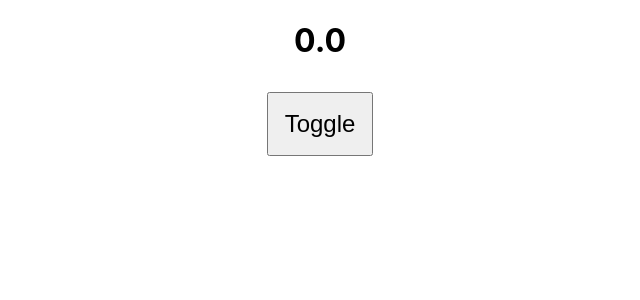
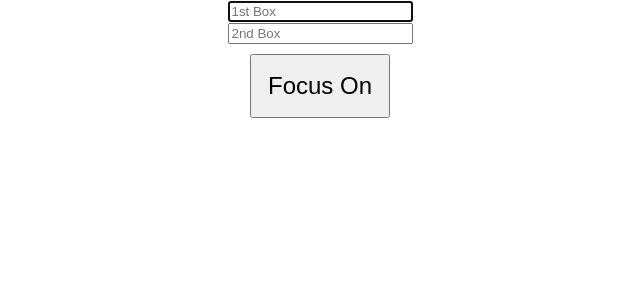
Before and after one commit to Arafat-alim/JS-practice, a React (Create React App) app in the folder ReactJS/project-one/: page / in a window 1280 px wide. Shown: the top 300 px of the page, without its empty margins (320-960 px from the left). Built offline with nearby package versions, Linux system fonts and the light colour scheme.

Commit message:
ref concept added succesfully

```diff
--- a/ReactJS/project-one/src/App.js
+++ b/ReactJS/project-one/src/App.js
@@ -1,10 +1,10 @@
 import "./App.css";
-import UseEffectCondRen16 from "./components/UseEffectCondRen16";
+import RefsFuncComp19 from "./components/RefsFuncComp19";
 
 function App() {
   return (
     <div className="App">
-      <UseEffectCondRen16 />
+      <RefsFuncComp19 />
     </div>
   );
 }
--- /dev/null
+++ b/ReactJS/project-one/src/components/RefsFuncComp19.js
@@ -0,0 +1,19 @@
+import React, { useRef, useEffect } from "react";
+
+function RefsFuncComp19() {
+  const textOne = useRef(null); //object
+  const textTwo = useRef(null); //objct
+  // ! useEffect is for lifecycle - here mounting phase
+  useEffect(() => textOne.current.focus());
+  return (
+    <div>
+      <input type="text" placeholder="1st Box" ref={textOne} />
+      <br />
+      <input type="text" placeholder="2nd Box" ref={textTwo} />
+      <br />
+      <button onClick={() => textTwo.current.focus()}>Focus On</button>
+    </div>
+  );
+}
+
+export default RefsFuncComp19;
```
Also changed, not shown: ReactJS/project-one/src/components/Refs17.js (+30 -0 lines), ReactJS/project-one/src/components/RefsModern18.js (added, +27 -0 lines).
